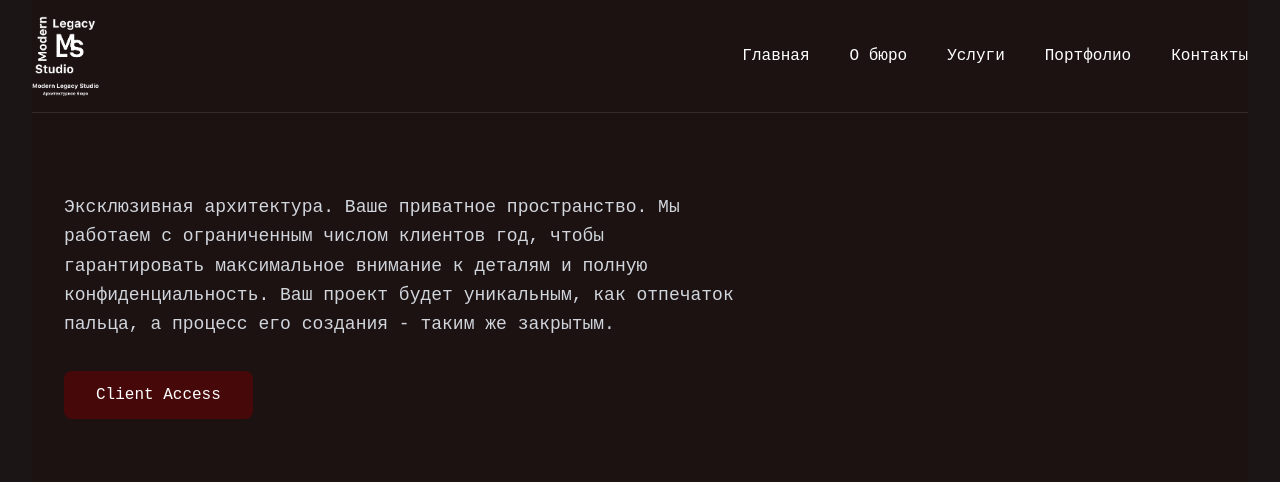
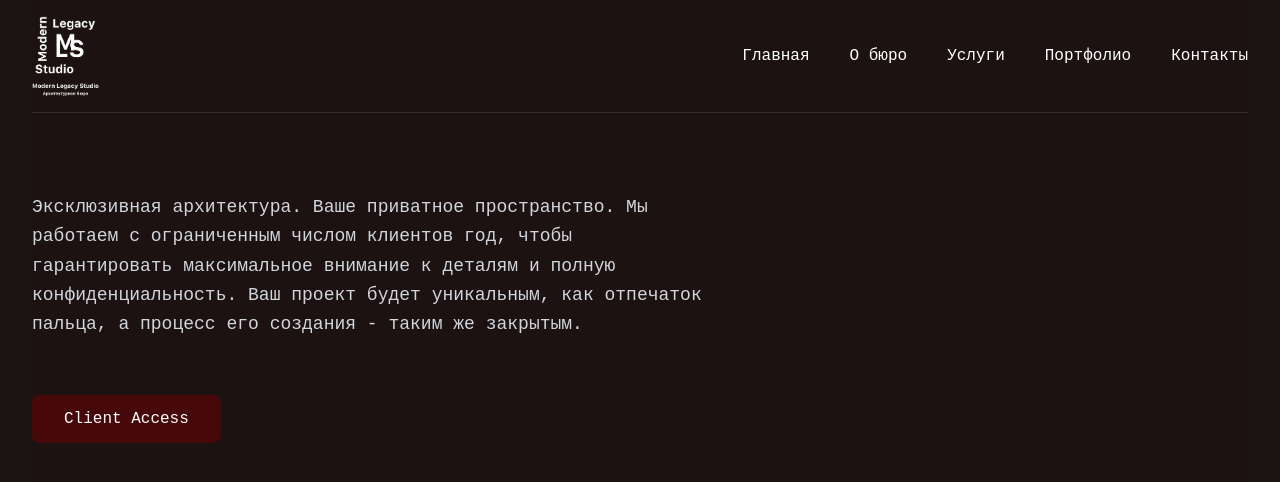
Before and after one commit to vrodeprogramist/my-project, a Next.js app: page / in a window 1280 px wide. Shown: the top 482 px of the page. Built offline with nearby package versions, Linux system fonts and the light colour scheme.

Commit message:
Hero.tsx

```diff
--- a/components/ui/Hero.tsx
+++ b/components/ui/Hero.tsx
@@ -19,7 +19,7 @@ export default function Hero({
   primaryButton
 }: HeroProps) {
   return (
-    <section className="max-w-7xl mx-auto px-4 sm:px-6 lg:px-8 py-12 sm:py-16 lg:py-20">
+    <section className="py-12 sm:py-16 lg:py-20">
       <div className="flex flex-col items-start gap-6 sm:gap-8">
         {title && (
           <h1 className="text-3xl sm:text-4xl lg:text-5xl font-bold text-white leading-tight">
@@ -36,7 +36,7 @@ export default function Hero({
         {primaryButton && (
           <button
             onClick={primaryButton.onClick}
-            className="px-6 py-2.5 sm:px-8 sm:py-3 bg-red-950 hover:bg-red-900 text-white font-medium rounded-lg transition-colors text-sm sm:text-base"
+            className="px-8 py-3 bg-red-950 hover:bg-red-900 text-white font-medium rounded-lg transition-colors text-base mt-6"
           >
             {primaryButton.text}
           </button>
```
